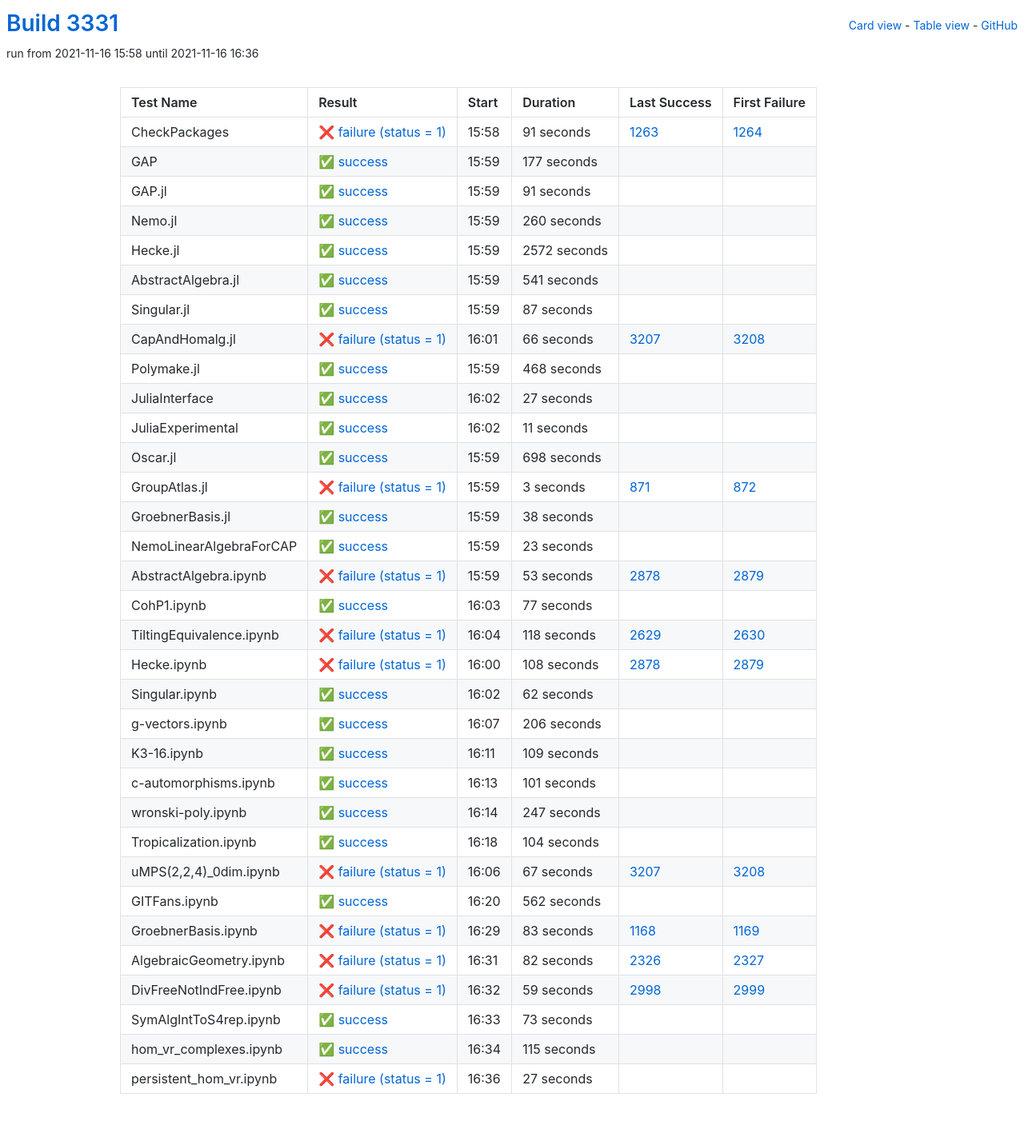
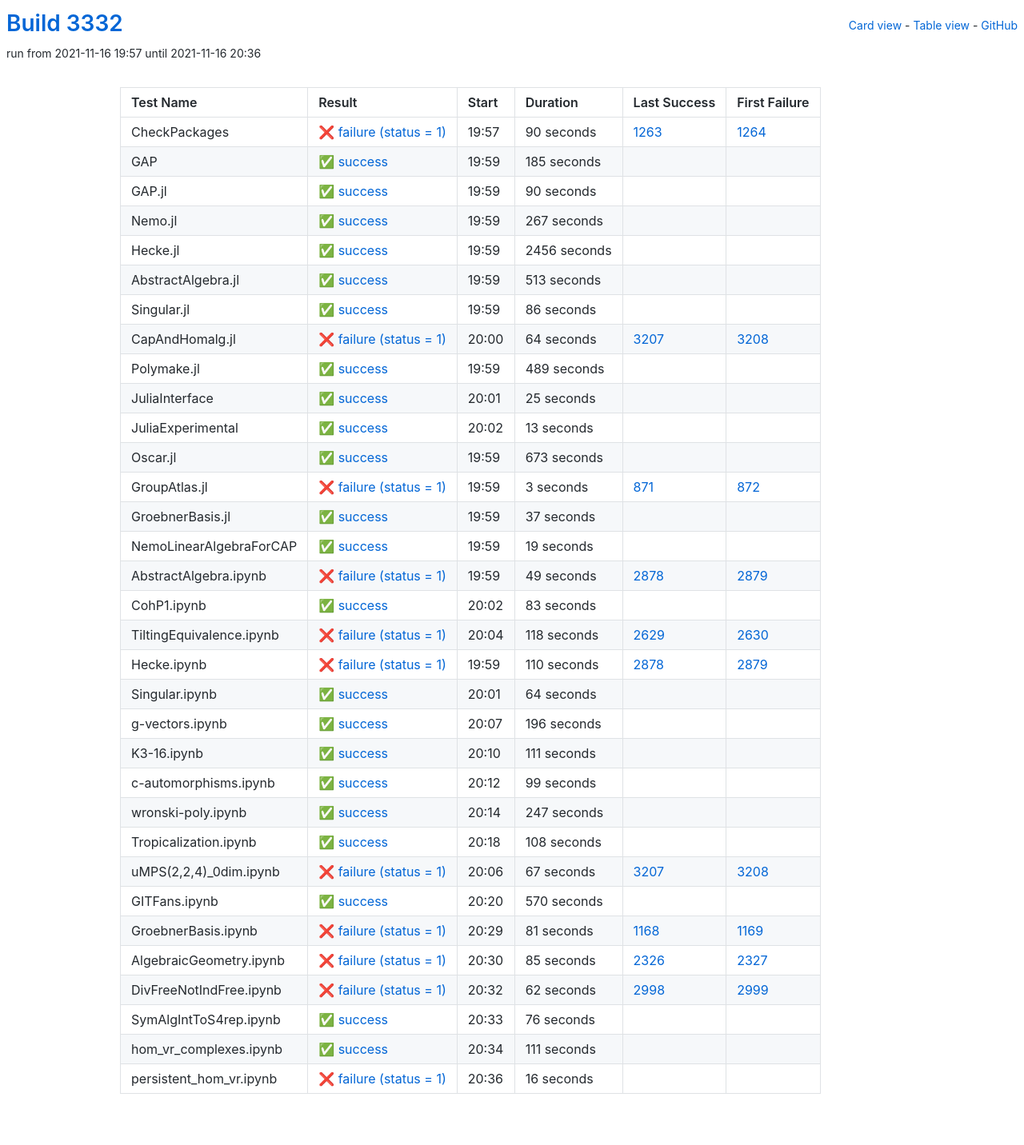
Before and after one commit to oscar-system/oscar-ci-status-stable, a Jekyll site: the page built from table.html, in a window 1280 px wide. Shown: the whole page at 80% size. Built offline with Jekyll 4.4.1, drawn with Linux system fonts in a browser that asks for light colours.

Commit message:
Build #3332

```diff
--- a/_data/ci.yml
+++ b/_data/ci.yml
@@ -1,6 +1,6 @@
 ---
-build: 3331
-build_url: https://oscarci.mathematik.uni-kl.de/job/oscar-stable/3331/
+build: 3332
+build_url: https://oscarci.mathematik.uni-kl.de/job/oscar-stable/3332/
 job: oscar-stable
 organization: oscar-system
 repo: oscar-ci-status-stable
@@ -8,152 +8,152 @@ repourl: https://github.com/oscar-system/oscar-ci-status-stable
 tests:
 - name: CheckPackages
   id: checkpackages
-  log: https://oscarci.mathematik.uni-kl.de/job/oscar-stable/3331/artifact/logs/build-3331/CheckPackages.log
-  start: 2021-11-16 15:58
+  log: https://oscarci.mathematik.uni-kl.de/job/oscar-stable/3332/artifact/logs/build-3332/CheckPackages.log
+  start: 2021-11-16 19:57
   success: false
   exitcode: 1
   status: failure
-  duration: 91
+  duration: 90
   last_success: 1263
   last_success_url: https://oscarci.mathematik.uni-kl.de/job/oscar-stable/1263/
   first_failure: 1264
   first_failure_url: https://oscarci.mathematik.uni-kl.de/job/oscar-stable/1264/
 - name: GAP
   id: gap
-  log: https://oscarci.mathematik.uni-kl.de/job/oscar-stable/3331/artifact/logs/build-3331/GAP.log
-  start: 2021-11-16 15:59
+  log: https://oscarci.mathematik.uni-kl.de/job/oscar-stable/3332/artifact/logs/build-3332/GAP.log
+  start: 2021-11-16 19:59
   success: true
   exitcode: 0
   status: success
-  duration: 177
+  duration: 185
   last_success: false
   last_success_url:
   first_failure: false
   first_failure_url:
 - name: GAP.jl
   id: gap-jl
-  log: https://oscarci.mathematik.uni-kl.de/job/oscar-stable/3331/artifact/logs/build-3331/GAP.jl.log
-  start: 2021-11-16 15:59
+  log: https://oscarci.mathematik.uni-kl.de/job/oscar-stable/3332/artifact/logs/build-3332/GAP.jl.log
+  start: 2021-11-16 19:59
   success: true
   exitcode: 0
   status: success
-  duration: 91
+  duration: 90
   last_success: false
   last_success_url:
   first_failure: false
   first_failure_url:
 - name: Nemo.jl
   id: nemo-jl
-  log: https://oscarci.mathematik.uni-kl.de/job/oscar-stable/3331/artifact/logs/build-3331/Nemo.jl.log
-  start: 2021-11-16 15:59
+  log: https://oscarci.mathematik.uni-kl.de/job/oscar-stable/3332/artifact/logs/build-3332/Nemo.jl.log
+  start: 2021-11-16 19:59
   success: true
   exitcode: 0
   status: success
-  duration: 260
+  duration: 267
   last_success: false
   last_success_url:
   first_failure: false
   first_failure_url:
 - name: Hecke.jl
   id: hecke-jl
-  log: https://oscarci.mathematik.uni-kl.de/job/oscar-stable/3331/artifact/logs/build-3331/Hecke.jl.log
-  start: 2021-11-16 15:59
+  log: https://oscarci.mathematik.uni-kl.de/job/oscar-stable/3332/artifact/logs/build-3332/Hecke.jl.log
+  start: 2021-11-16 19:59
   success: true
   exitcode: 0
   status: success
-  duration: 2572
+  duration: 2456
   last_success: false
   last_success_url:
   first_failure: false
   first_failure_url:
 - name: AbstractAlgebra.jl
   id: abstractalgebra-jl
-  log: https://oscarci.mathematik.uni-kl.de/job/oscar-stable/3331/artifact/logs/build-3331/AbstractAlgebra.jl.log
-  start: 2021-11-16 15:59
+  log: https://oscarci.mathematik.uni-kl.de/job/oscar-stable/3332/artifact/logs/build-3332/AbstractAlgebra.jl.log
+  start: 2021-11-16 19:59
   success: true
   exitcode: 0
   status: success
-  duration: 541
+  duration: 513
   last_success: false
   last_success_url:
   first_failure: false
   first_failure_url:
 - name: Singular.jl
   id: singular-jl
-  log: https://oscarci.mathematik.uni-kl.de/job/oscar-stable/3331/artifact/logs/build-3331/Singular.jl.log
-  start: 2021-11-16 15:59
+  log: https://oscarci.mathematik.uni-kl.de/job/oscar-stable/3332/artifact/logs/build-3332/Singular.jl.log
+  start: 2021-11-16 19:59
   success: true
   exitcode: 0
   status: success
-  duration: 87
+  duration: 86
   last_success: false
   last_success_url:
   first_failure: false
   first_failure_url:
 - name: CapAndHomalg.jl
   id: capandhomalg-jl
-  log: https://oscarci.mathematik.uni-kl.de/job/oscar-stable/3331/artifact/logs/build-3331/CapAndHomalg.jl.log
-  start: 2021-11-16 16:01
+  log: https://oscarci.mathematik.uni-kl.de/job/oscar-stable/3332/artifact/logs/build-3332/CapAndHomalg.jl.log
+  start: 2021-11-16 20:00
   success: false
   exitcode: 1
   status: failure
-  duration: 66
+  duration: 64
   last_success: 3207
   last_success_url: https://oscarci.mathematik.uni-kl.de/job/oscar-stable/3207/
   first_failure: 3208
   first_failure_url: https://oscarci.mathematik.uni-kl.de/job/oscar-stable/3208/
 - name: Polymake.jl
   id: polymake-jl
-  log: https://oscarci.mathematik.uni-kl.de/job/oscar-stable/3331/artifact/logs/build-3331/Polymake.jl.log
-  start: 2021-11-16 15:59
+  log: https://oscarci.mathematik.uni-kl.de/job/oscar-stable/3332/artifact/logs/build-3332/Polymake.jl.log
+  start: 2021-11-16 19:59
   success: true
   exitcode: 0
   status: success
-  duration: 468
+  duration: 489
   last_success: false
   last_success_url:
   first_failure: false
   first_failure_url:
 - name: JuliaInterface
   id: juliainterface
-  log: https://oscarci.mathematik.uni-kl.de/job/oscar-stable/3331/artifact/logs/build-3331/JuliaInterface.log
-  start: 2021-11-16 16:02
+  log: https://oscarci.mathematik.uni-kl.de/job/oscar-stable/3332/artifact/logs/build-3332/JuliaInterface.log
+  start: 2021-11-16 20:01
   success: true
   exitcode: 0
   status: success
-  duration: 27
+  duration: 25
   last_success: false
   last_success_url:
   first_failure: false
   first_failure_url:
 - name: JuliaExperimental
   id: juliaexperimental
-  log: https://oscarci.mathematik.uni-kl.de/job/oscar-stable/3331/artifact/logs/build-3331/JuliaExperimental.log
-  start: 2021-11-16 16:02
+  log: https://oscarci.mathematik.uni-kl.de/job/oscar-stable/3332/artifact/logs/build-3332/JuliaExperimental.log
+  start: 2021-11-16 20:02
   success: true
   exitcode: 0
   status: success
-  duration: 11
+  duration: 13
   last_success: false
   last_success_url:
   first_failure: false
   first_failure_url:
 - name: Oscar.jl
   id: oscar-jl
-  log: https://oscarci.mathematik.uni-kl.de/job/oscar-stable/3331/artifact/logs/build-3331/Oscar.jl.log
-  start: 2021-11-16 15:59
+  log: https://oscarci.mathematik.uni-kl.de/job/oscar-stable/3332/artifact/logs/build-3332/Oscar.jl.log
+  start: 2021-11-16 19:59
   success: true
   exitcode: 0
   status: success
-  duration: 698
+  duration: 673
   last_success: false
   last_success_url:
   first_failure: false
   first_failure_url:
 - name: GroupAtlas.jl
   id: groupatlas-jl
-  log: https://oscarci.mathematik.uni-kl.de/job/oscar-stable/3331/artifact/logs/build-3331/GroupAtlas.jl.log
-  start: 2021-11-16 15:59
+  log: https://oscarci.mathematik.uni-kl.de/job/oscar-stable/3332/artifact/logs/build-3332/GroupAtlas.jl.log
+  start: 2021-11-16 19:59
   success: false
   exitcode: 1
   status: failure
@@ -164,56 +164,56 @@ tests:
   first_failure_url: https://oscarci.mathematik.uni-kl.de/job/oscar-stable/872/
 - name: GroebnerBasis.jl
   id: groebnerbasis-jl
-  log: https://oscarci.mathematik.uni-kl.de/job/oscar-stable/3331/artifact/logs/build-3331/GroebnerBasis.jl.log
-  start: 2021-11-16 15:59
+  log: https://oscarci.mathematik.uni-kl.de/job/oscar-stable/3332/artifact/logs/build-3332/GroebnerBasis.jl.log
+  start: 2021-11-16 19:59
   success: true
   exitcode: 0
   status: success
-  duration: 38
+  duration: 37
   last_success: false
   last_success_url:
   first_failure: false
   first_failure_url:
 - name: NemoLinearAlgebraForCAP
   id: nemolinearalgebraforcap
-  log: https://oscarci.mathematik.uni-kl.de/job/oscar-stable/3331/artifact/logs/build-3331/NemoLinearAlgebraForCAP.log
-  start: 2021-11-16 15:59
+  log: https://oscarci.mathematik.uni-kl.de/job/oscar-stable/3332/artifact/logs/build-3332/NemoLinearAlgebraForCAP.log
+  start: 2021-11-16 19:59
   success: true
   exitcode: 0
   status: success
-  duration: 23
+  duration: 19
   last_success: false
   last_success_url:
   first_failure: false
   first_failure_url:
 - name: AbstractAlgebra.ipynb
   id: abstractalgebra-ipynb
-  log: https://oscarci.mathematik.uni-kl.de/job/oscar-stable/3331/artifact/logs/build-3331/AbstractAlgebra.ipynb.log
-  start: 2021-11-16 15:59
+  log: https://oscarci.mathematik.uni-kl.de/job/oscar-stable/3332/artifact/logs/build-3332/AbstractAlgebra.ipynb.log
+  start: 2021-11-16 19:59
   success: false
   exitcode: 1
   status: failure
-  duration: 53
+  duration: 49
   last_success: 2878
   last_success_url: https://oscarci.mathematik.uni-kl.de/job/oscar-stable/2878/
   first_failure: 2879
   first_failure_url: https://oscarci.mathematik.uni-kl.de/job/oscar-stable/2879/
 - name: CohP1.ipynb
   id: cohp1-ipynb
-  log: https://oscarci.mathematik.uni-kl.de/job/oscar-stable/3331/artifact/logs/build-3331/CohP1.ipynb.log
-  start: 2021-11-16 16:03
+  log: https://oscarci.mathematik.uni-kl.de/job/oscar-stable/3332/artifact/logs/build-3332/CohP1.ipynb.log
+  start: 2021-11-16 20:02
   success: true
   exitcode: 0
   status: success
-  duration: 77
+  duration: 83
   last_success: false
   last_success_url:
   first_failure: false
   first_failure_url:
 - name: TiltingEquivalence.ipynb
   id: tiltingequivalence-ipynb
-  log: https://oscarci.mathematik.uni-kl.de/job/oscar-stable/3331/artifact/logs/build-3331/TiltingEquivalence.ipynb.log
-  start: 2021-11-16 16:04
+  log: https://oscarci.mathematik.uni-kl.de/job/oscar-stable/3332/artifact/logs/build-3332/TiltingEquivalence.ipynb.log
+  start: 2021-11-16 20:04
   success: false
   exitcode: 1
   status: failure
@@ -224,68 +224,68 @@ tests:
   first_failure_url: https://oscarci.mathematik.uni-kl.de/job/oscar-stable/2630/
 - name: Hecke.ipynb
   id: hecke-ipynb
-  log: https://oscarci.mathematik.uni-kl.de/job/oscar-stable/3331/artifact/logs/build-3331/Hecke.ipynb.log
-  start: 2021-11-16 16:00
+  log: https://oscarci.mathematik.uni-kl.de/job/oscar-stable/3332/artifact/logs/build-3332/Hecke.ipynb.log
+  start: 2021-11-16 19:59
   success: false
   exitcode: 1
   status: failure
-  duration: 108
+  duration: 110
   last_success: 2878
   last_success_url: https://oscarci.mathematik.uni-kl.de/job/oscar-stable/2878/
   first_failure: 2879
   first_failure_url: https://oscarci.mathematik.uni-kl.de/job/oscar-stable/2879/
 - name: Singular.ipynb
   id: singular-ipynb
-  log: https://oscarci.mathematik.uni-kl.de/job/oscar-stable/3331/artifact/logs/build-3331/Singular.ipynb.log
-  start: 2021-11-16 16:02
+  log: https://oscarci.mathematik.uni-kl.de/job/oscar-stable/3332/artifact/logs/build-3332/Singular.ipynb.log
+  start: 2021-11-16 20:01
   success: true
   exitcode: 0
   status: success
-  duration: 62
+  duration: 64
   last_success: false
   last_success_url:
   first_failure: false
   first_failure_url:
 - name: g-vectors.ipynb
   id: g-vectors-ipynb
-  log: https://oscarci.mathematik.uni-kl.de/job/oscar-stable/3331/artifact/logs/build-3331/g-vectors.ipynb.log
-  start: 2021-11-16 16:07
+  log: https://oscarci.mathematik.uni-kl.de/job/oscar-stable/3332/artifact/logs/build-3332/g-vectors.ipynb.log
+  start: 2021-11-16 20:07
   success: true
   exitcode: 0
   status: success
-  duration: 206
+  duration: 196
   last_success: false
   last_success_url:
   first_failure: false
   first_failure_url:
 - name: K3-16.ipynb
   id: k3-16-ipynb
-  log: https://oscarci.mathematik.uni-kl.de/job/oscar-stable/3331/artifact/logs/build-3331/K3-16.ipynb.log
-  start: 2021-11-16 16:11
+  log: https://oscarci.mathematik.uni-kl.de/job/oscar-stable/3332/artifact/logs/build-3332/K3-16.ipynb.log
+  start: 2021-11-16 20:10
   success: true
   exitcode: 0
   status: success
-  duration: 109
+  duration: 111
   last_success: false
   last_success_url:
   first_failure: false
   first_failure_url:
 - name: c-automorphisms.ipynb
   id: c-automorphisms-ipynb
-  log: https://oscarci.mathematik.uni-kl.de/job/oscar-stable/3331/artifact/logs/build-3331/c-automorphisms.ipynb.log
-  start: 2021-11-16 16:13
+  log: https://oscarci.mathematik.uni-kl.de/job/oscar-stable/3332/artifact/logs/build-3332/c-automorphisms.ipynb.log
+  start: 2021-11-16 20:12
   success: true
   exitcode: 0
   status: success
-  duration: 101
+  duration: 99
   last_success: false
   last_success_url:
   first_failure: false
   first_failure_url:
 - name: wronski-poly.ipynb
   id: wronski-poly-ipynb
-  log: https://oscarci.mathematik.uni-kl.de/job/oscar-stable/3331/artifact/logs/build-3331/wronski-poly.ipynb.log
-  start: 2021-11-16 16:14
+  log: https://oscarci.mathematik.uni-kl.de/job/oscar-stable/3332/artifact/logs/build-3332/wronski-poly.ipynb.log
+  start: 2021-11-16 20:14
   success: true
   exitcode: 0
   status: success
@@ -296,20 +296,20 @@ tests:
   first_failure_url:
 - name: Tropicalization.ipynb
   id: tropicalization-ipynb
-  log: https://oscarci.mathematik.uni-kl.de/job/oscar-stable/3331/artifact/logs/build-3331/Tropicalization.ipynb.log
-  start: 2021-11-16 16:18
+  log: https://oscarci.mathematik.uni-kl.de/job/oscar-stable/3332/artifact/logs/build-3332/Tropicalization.ipynb.log
+  start: 2021-11-16 20:18
   success: true
   exitcode: 0
   status: success
-  duration: 104
+  duration: 108
   last_success: false
   last_success_url:
   first_failure: false
   first_failure_url:
 - name: uMPS(2,2,4)_0dim.ipynb
   id: umps-2-2-4-0dim-ipynb
-  log: https://oscarci.mathematik.uni-kl.de/job/oscar-stable/3331/artifact/logs/build-3331/uMPS-2-2-4-_0dim.ipynb.log
-  start: 2021-11-16 16:06
+  log: https://oscarci.mathematik.uni-kl.de/job/oscar-stable/3332/artifact/logs/build-3332/uMPS-2-2-4-_0dim.ipynb.log
+  start: 2021-11-16 20:06
   success: false
   exitcode: 1
   status: failure
@@ -320,84 +320,84 @@ tests:
   first_failure_url: https://oscarci.mathematik.uni-kl.de/job/oscar-stable/3208/
 - name: GITFans.ipynb
   id: gitfans-ipynb
-  log: https://oscarci.mathematik.uni-kl.de/job/oscar-stable/3331/artifact/logs/build-3331/GITFans.ipynb.log
-  start: 2021-11-16 16:20
+  log: https://oscarci.mathematik.uni-kl.de/job/oscar-stable/3332/artifact/logs/build-3332/GITFans.ipynb.log
+  start: 2021-11-16 20:20
   success: true
   exitcode: 0
   status: success
-  duration: 562
+  duration: 570
   last_success: false
   last_success_url:
   first_failure: false
   first_failure_url:
 - name: GroebnerBasis.ipynb
   id: groebnerbasis-ipynb
-  log: https://oscarci.mathematik.uni-kl.de/job/oscar-stable/3331/artifact/logs/build-3331/GroebnerBasis.ipynb.log
-  start: 2021-11-16 16:29
+  log: https://oscarci.mathematik.uni-kl.de/job/oscar-stable/3332/artifact/logs/build-3332/GroebnerBasis.ipynb.log
+  start: 2021-11-16 20:29
   success: false
   exitcode: 1
   status: failure
-  duration: 83
+  duration: 81
   last_success: 1168
   last_success_url: https://oscarci.mathematik.uni-kl.de/job/oscar-stable/1168/
   first_failure: 1169
   first_failure_url: https://oscarci.mathematik.uni-kl.de/job/oscar-stable/1169/
 - name: AlgebraicGeometry.ipynb
   id: algebraicgeometry-ipynb
-  log: https://oscarci.mathematik.uni-kl.de/job/oscar-stable/3331/artifact/logs/build-3331/AlgebraicGeometry.ipynb.log
-  start: 2021-11-16 16:31
+  log: https://oscarci.mathematik.uni-kl.de/job/oscar-stable/3332/artifact/logs/build-3332/AlgebraicGeometry.ipynb.log
+  start: 2021-11-16 20:30
   success: false
   exitcode: 1
   status: failure
-  duration: 82
+  duration: 85
   last_success: 2326
   last_success_url: https://oscarci.mathematik.uni-kl.de/job/oscar-stable/2326/
   first_failure: 2327
   first_failure_url: https://oscarci.mathematik.uni-kl.de/job/oscar-stable/2327/
 - name: DivFreeNotIndFree.ipynb
   id: divfreenotindfree-ipynb
-  log: https://oscarci.mathematik.uni-kl.de/job/oscar-stable/3331/artifact/logs/build-3331/DivFreeNotIndFree.ipynb.log
-  start: 2021-11-16 16:32
+  log: https://oscarci.mathematik.uni-kl.de/job/oscar-stable/3332/artifact/logs/build-3332/DivFreeNotIndFree.ipynb.log
+  start: 2021-11-16 20:32
   success: false
   exitcode: 1
   status: failure
-  duration: 59
+  duration: 62
   last_success: 2998
   last_success_url: https://oscarci.mathematik.uni-kl.de/job/oscar-stable/2998/
   first_failure: 2999
   first_failure_url: https://oscarci.mathematik.uni-kl.de/job/oscar-stable/2999/
 - name: SymAlgIntToS4rep.ipynb
   id: symalginttos4rep-ipynb
-  log: https://oscarci.mathematik.uni-kl.de/job/oscar-stable/3331/artifact/logs/build-3331/SymAlgIntToS4rep.ipynb.log
-  start: 2021-11-16 16:33
+  log: https://oscarci.mathematik.uni-kl.de/job/oscar-stable/3332/artifact/logs/build-3332/SymAlgIntToS4rep.ipynb.log
+  start: 2021-11-16 20:33
   success: true
   exitcode: 0
   status: success
-  duration: 73
+  duration: 76
   last_success: false
   last_success_url:
   first_failure: false
   first_failure_url:
 - name: hom_vr_complexes.ipynb
   id: hom-vr-complexes-ipynb
-  log: https://oscarci.mathematik.uni-kl.de/job/oscar-stable/3331/artifact/logs/build-3331/hom_vr_complexes.ipynb.log
-  start: 2021-11-16 16:34
+  log: https://oscarci.mathematik.uni-kl.de/job/oscar-stable/3332/artifact/logs/build-3332/hom_vr_complexes.ipynb.log
+  start: 2021-11-16 20:34
   success: true
   exitcode: 0
   status: success
-  duration: 115
+  duration: 111
   last_success: false
   last_success_url:
   first_failure: false
   first_failure_url:
 - name: persistent_hom_vr.ipynb
   id: persistent-hom-vr-ipynb
-  log: https://oscarci.mathematik.uni-kl.de/job/oscar-stable/3331/artifact/logs/build-3331/persistent_hom_vr.ipynb.log
-  start: 2021-11-16 16:36
+  log: https://oscarci.mathematik.uni-kl.de/job/oscar-stable/3332/artifact/logs/build-3332/persistent_hom_vr.ipynb.log
+  start: 2021-11-16 20:36
   success: false
   exitcode: 1
   status: failure
-  duration: 27
+  duration: 16
   last_success: false
   last_success_url:
   first_failure: false
```
Also changed, not shown: README.md.
